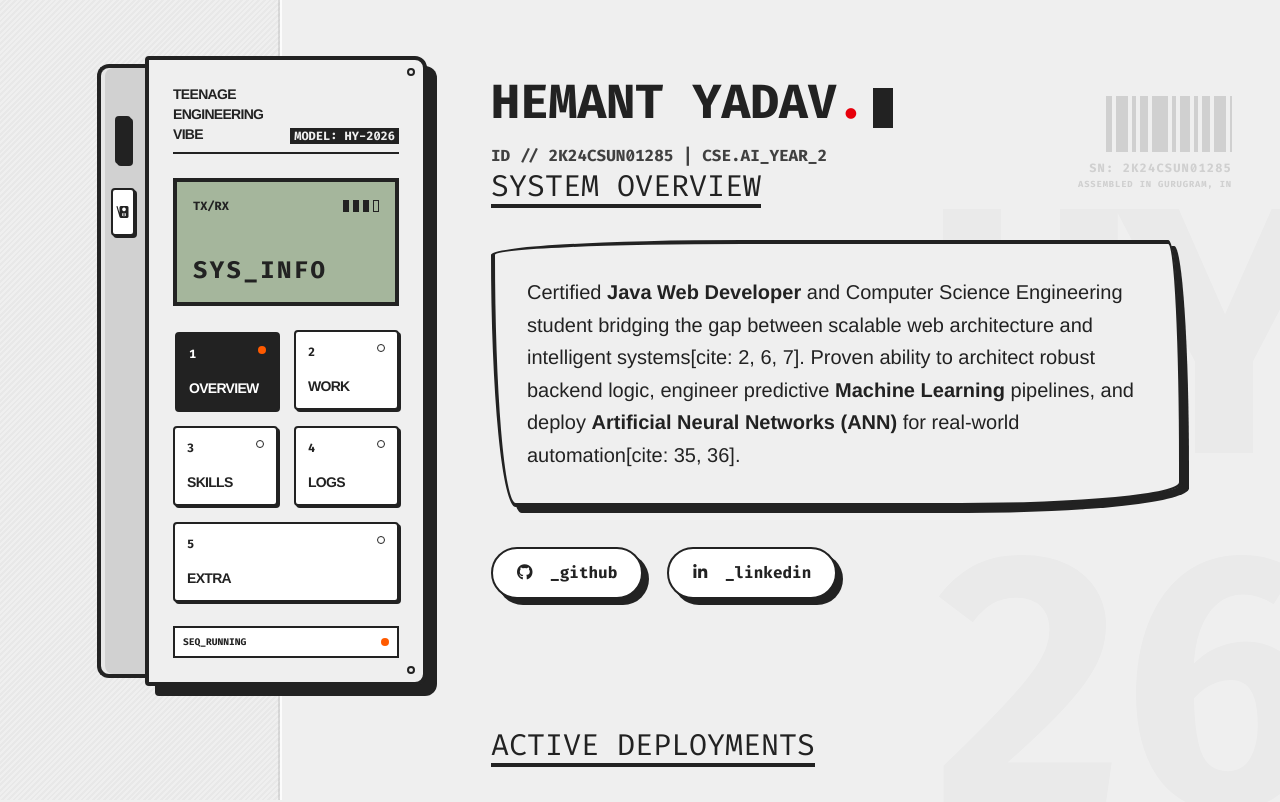
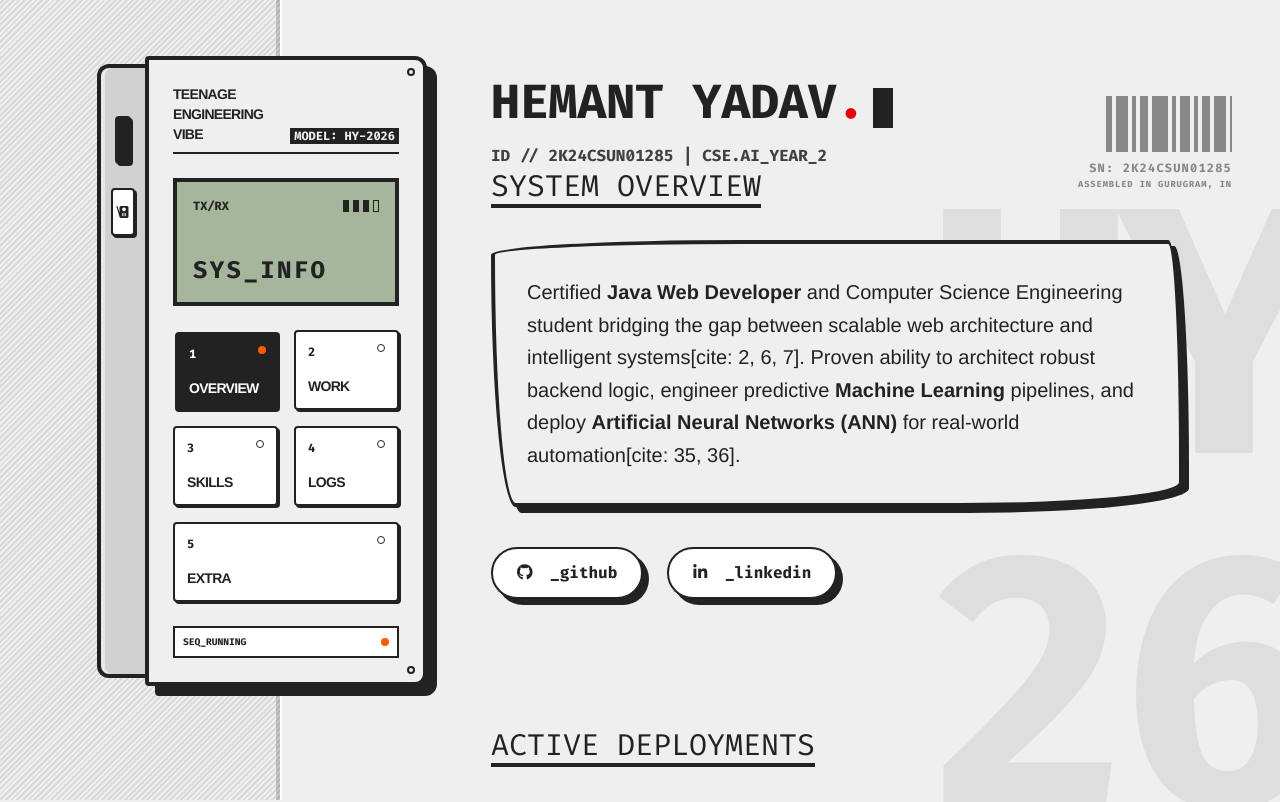
Before and after one commit to hemantydv06/e-ink-portfolio, a React (Vite) app: page / in a window 1280 px wide. Shown: the top 802 px of the page. Built offline with nearby package versions, Linux system fonts and the light colour scheme.

Commit message:
Increased intensity and opacity of industrial background decals

```diff
--- a/src/App.jsx
+++ b/src/App.jsx
@@ -57,23 +57,23 @@ const App = () => {
   return (
     <div className="relative flex justify-center min-h-screen bg-eink-bg overflow-hidden">
 
-      {/* === INDUSTRIAL SYNTH BACKPLATE DESIGN === */}
+      {/* === INDUSTRIAL SYNTH BACKPLATE DESIGN (HIGH INTENSITY) === */}
 
-      {/* 1. Grip Tape Panel on Left (Simulates a textured handling grip) */}
+      {/* 1. Grip Tape Panel on Left (Cranked opacity to 10% and darkened the border) */}
       <div
-        className="fixed top-0 left-0 w-16 md:w-[280px] h-full pointer-events-none z-0 border-r-2 border-eink-ink/10 shadow-[2px_0_0_rgba(255,255,255,0.8)]"
+        className="fixed top-0 left-0 w-16 md:w-[280px] h-full pointer-events-none z-0 border-r-4 border-eink-ink/20 shadow-[2px_0_0_rgba(255,255,255,1)]"
         style={{
-          backgroundImage: 'repeating-linear-gradient(-45deg, transparent, transparent 2px, rgba(34, 34, 34, 0.03) 2px, rgba(34, 34, 34, 0.03) 4px)'
+          backgroundImage: 'repeating-linear-gradient(-45deg, transparent, transparent 2px, rgba(34, 34, 34, 0.1) 2px, rgba(34, 34, 34, 0.1) 4px)'
         }}
       ></div>
 
-      {/* 2. Molded Plastic Hardware Stamp (Massive faint lettering in background) */}
-      <div className="fixed -bottom-16 -right-8 font-mono font-black text-[15rem] md:text-[22rem] text-eink-ink opacity-[0.02] pointer-events-none z-0 select-none leading-none tracking-tighter shadow-inner">
+      {/* 2. Molded Plastic Hardware Stamp (Cranked opacity from 0.02 up to 0.08) */}
+      <div className="fixed -bottom-16 -right-8 font-mono font-black text-[15rem] md:text-[22rem] text-eink-ink opacity-[0.08] pointer-events-none z-0 select-none leading-none tracking-tighter shadow-inner">
         HY<br/>26
       </div>
 
-      {/* 3. Faux Laser-Etched Decal & Barcode (Top Right) */}
-      <div className="fixed top-24 right-12 pointer-events-none z-0 flex-col items-end opacity-[0.15] hidden xl:flex">
+      {/* 3. Faux Laser-Etched Decal & Barcode (Cranked opacity from 15% to 50%) */}
+      <div className="fixed top-24 right-12 pointer-events-none z-0 flex-col items-end opacity-50 hidden xl:flex">
         <div className="flex gap-1 h-14 mb-2">
            <div className="w-1.5 bg-eink-ink"></div>
            <div className="w-3 bg-eink-ink"></div>
```
